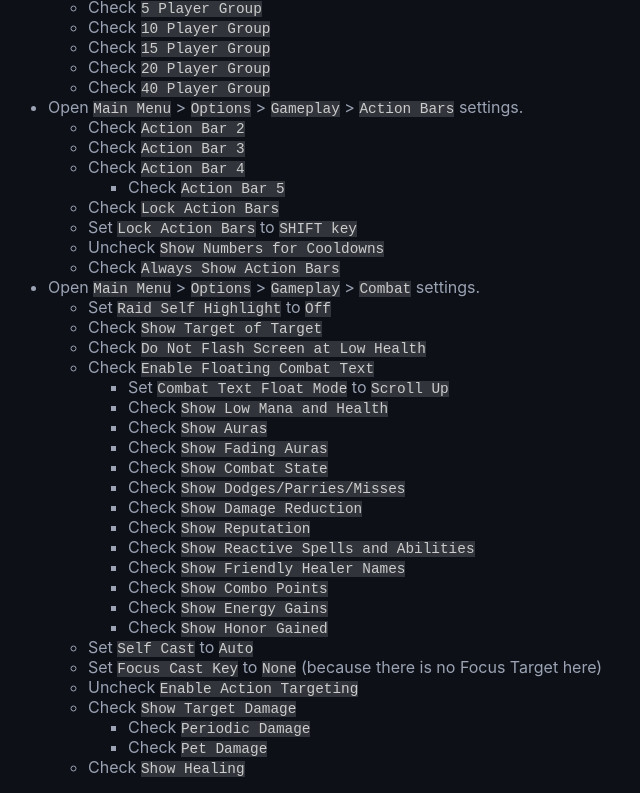
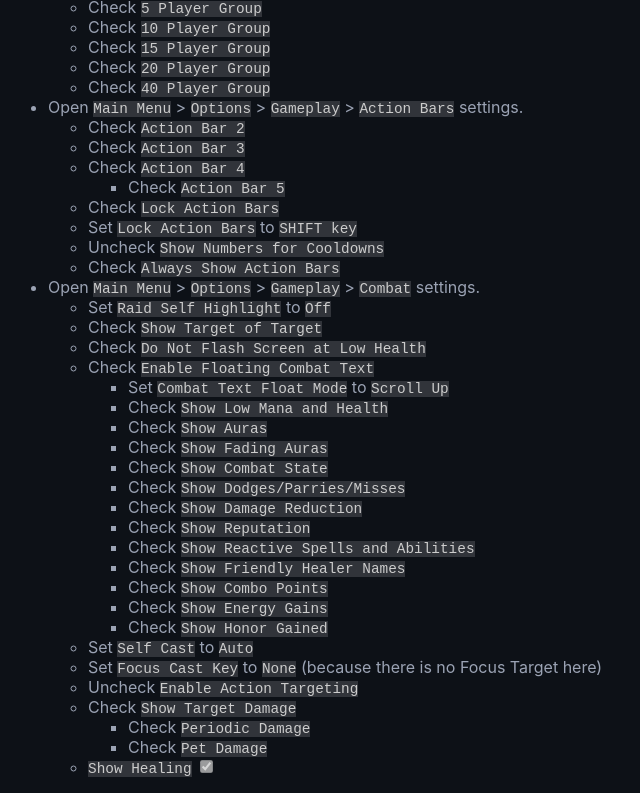
Before and after one commit to marius-pasarica/classic-era, a plain HTML site: page index.html in a window 1280 px wide. Shown: the part 3253-4046 px from the top of the page, without its empty margins (0-640 px from the left). Drawn offline with Linux system fonts and the light colour scheme.

Commit message:
checkbox test

```diff
--- a/index.html
+++ b/index.html
@@ -298,7 +298,7 @@
                             <li>Check <code>Pet Damage</code></li>
                         </ul>
                     </li>
-                    <li>Check <code>Show Healing</code></li>
+                    <li><code>Show Healing</code> <input type="checkbox" disabled="disabled" checked="checked"></li>
                 </ul>
             </li>
         </ul>
```
